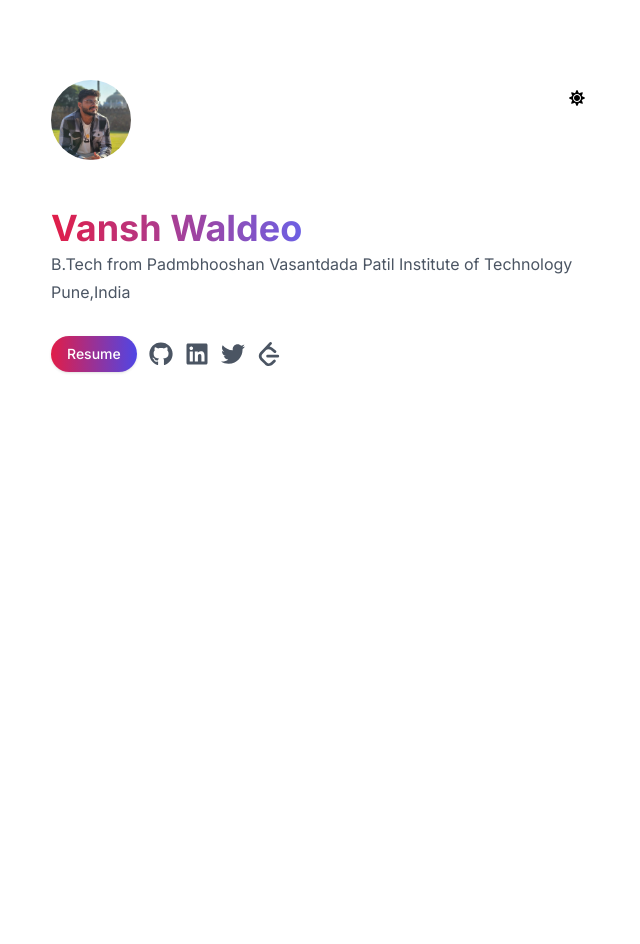
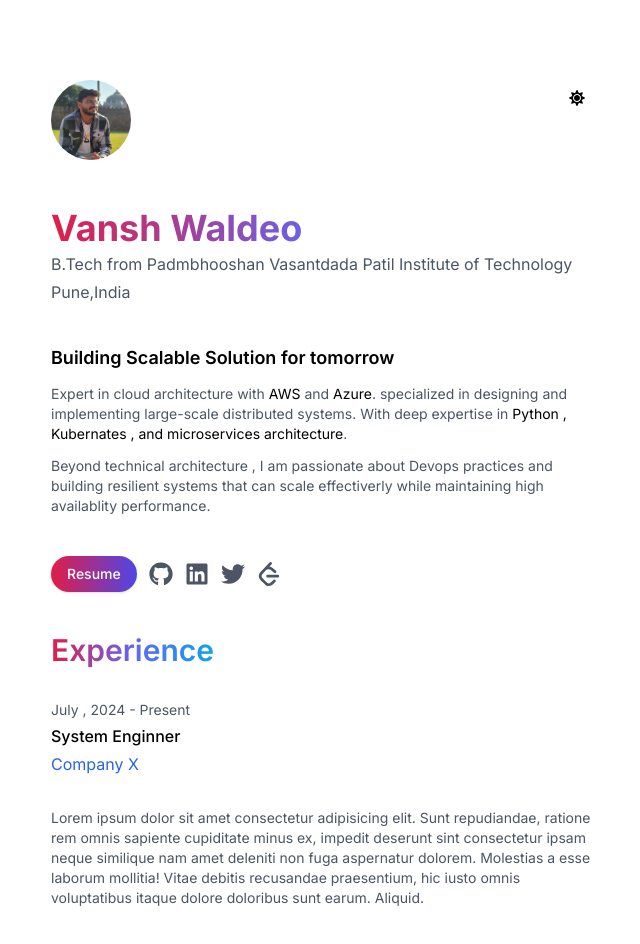
Before and after one commit to VanshKing30/port, a Next.js app: page / in a window 1280 px wide. Shown: the top 944 px of the page, without its empty margins (317-957 px from the left). Before the commit the page ends 800 px from the top, so only its background shows below. Built offline with nearby package versions, Linux system fonts and the light colour scheme.

Commit message:
Added Random Content

```diff
--- a/app/page.tsx
+++ b/app/page.tsx
@@ -8,6 +8,7 @@ import ThemeToggle from '../components/ui/theme-toggle';
 import {motion} from "motion/react"
 import { FaGithub, FaLinkedin, FaTwitter, FaYoutube } from "react-icons/fa";
 import { SiLeetcode } from "react-icons/si";
+
 
 export default function Home() {
   return (
@@ -26,14 +27,40 @@ export default function Home() {
         </motion.header>
 
         <main className="space-y-1">
+
+          <section className="space-y-10">
+
           <motion.div
           initial={{opacity : 0 , x : 100}}
           animate={{opacity : 1 , x : 0}}
           transition={{duration : 0.8}}
-          className="space-y-1 mb-8">
-            <h1 className="text-4xl font-bold bg-gradient-to-r from-rose-600 via-indigo-500 to-sky-500 bg-clip-text text-transparent">Vansh Waldeo</h1>
+          className="space-y-1">
+
+            <h1 className="text-4xl font-bold bg-gradient-to-r from-rose-600 via-indigo-500 to-sky-500 bg-clip-text text-transparent">Vansh  Waldeo</h1>
+
             <p className="text-gray-600 dark:text-gray-400">B.Tech from Padmbhooshan Vasantdada Patil Institute of Technology</p>
             <p className="text-gray-600 dark:text-gray-400">Pune,India</p>
+          </motion.div>
+
+          <motion.div
+          initial={{opacity : 0 , x : -100}}
+          animate={{opacity : 1 , x : 0}}
+          transition={{duration : 0.8}}
+          className="space-y-3">
+            <h2 className="text-lg font-semibold">Building Scalable Solution for tomorrow</h2>
+            <p className="text-gray-600 text-sm dark:text-gray-400 max-w-2xl">
+              Expert in cloud architecture with{" "}
+              <span className="text-black dark:text-white">AWS</span> and {" "}
+              <span className="text-black dark:text-white">Azure</span>. specialized in designing and implementing large-scale distributed systems. With deep expertise in {" "}
+              <span className="text-black dark:text-white">
+                Python , Kubernates , and microservices architecture
+              </span>
+              .
+            </p>
+            <p className="text-gray-600 text-sm dark:text-gray-400 max-w-2xl">
+              Beyond technical architecture , I am passionate about Devops practices and building resilient systems that can scale effectiverly while maintaining high availablity performance.
+            </p>
+
           </motion.div>
 
           <motion.div
@@ -60,6 +87,36 @@ export default function Home() {
             <SiLeetcode className="w-6 h-6"/>
             </Link>
           </motion.div>
+
+
+          </section>
+
+          <motion.section
+           initial={{opacity : 0 , y : 100}}
+           animate={{opacity : 1 , y : 0}}
+           transition={{duration : 0.8}}
+           className="space-y-8 ">
+            <h2 className="text-3xl font-semibold bg-gradient-to-r from-rose-600 via-indigo-500 to-sky-500 bg-clip-text text-transparent inline-block mt-9">Experience</h2>
+
+            <div className="space-y-8">
+              <div className="flex items-center justify-between">
+                <div className="space-y-1">
+                  <p className="text-sm text-gray-600 dark:text-gray-400">July , 2024 - Present</p>
+                  <p className="font-medium">System Enginner</p>
+                  <p className="text-blue-600 dark:text-blue-400">Company X</p>
+                </div>
+              </div>
+
+              <p className="text-gray-600 dark:text-gray-400 text-sm">
+                Lorem ipsum dolor sit amet consectetur adipisicing elit. Sunt repudiandae, ratione rem omnis sapiente cupiditate minus ex, impedit deserunt sint consectetur ipsam neque similique nam amet deleniti non fuga aspernatur dolorem. Molestias a esse laborum mollitia! Vitae debitis recusandae praesentium, hic iusto omnis voluptatibus itaque dolore doloribus sunt earum. Aliquid.
+              </p>
+            </div>
+
+          </motion.section>
+
+
+
+
         </main>
 
       </div>
```
